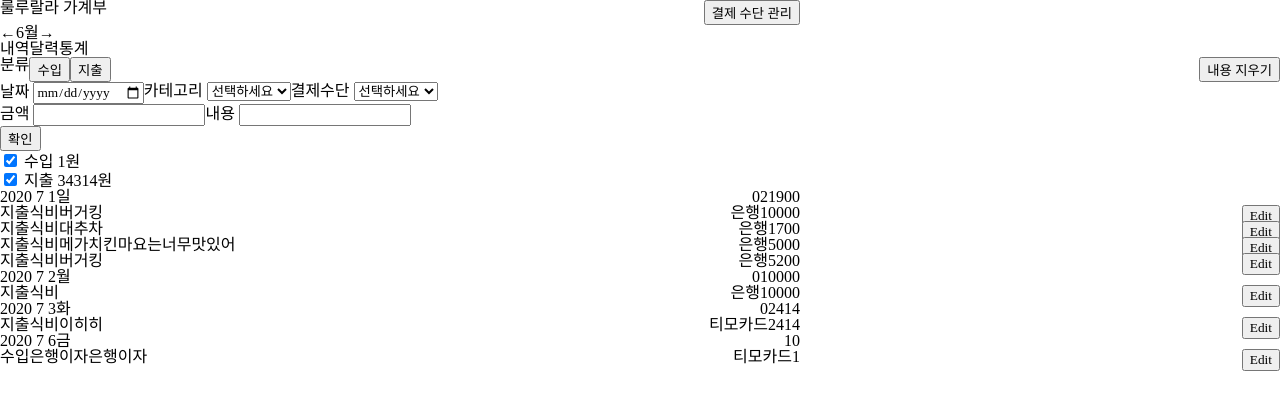
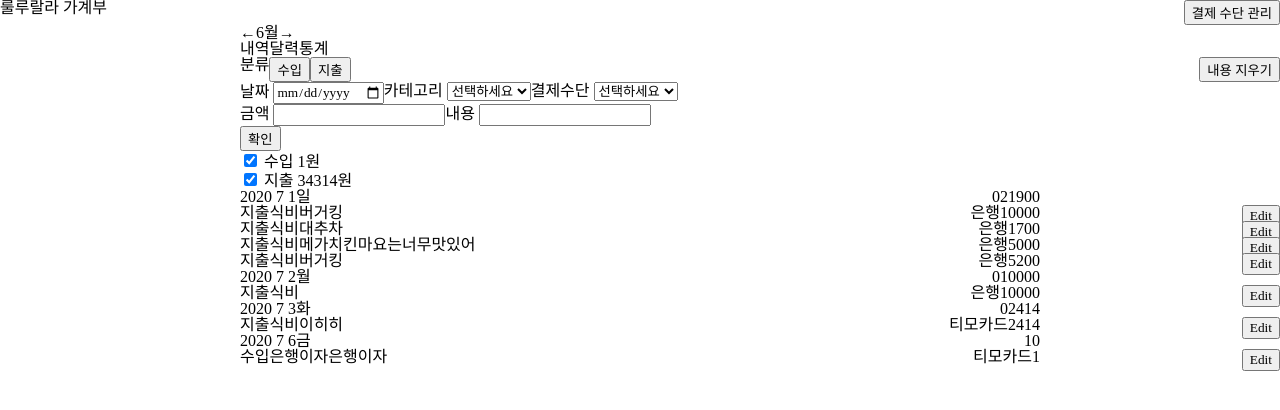
Before and after one commit to woowa-techcamp-2020/hkb-11, a website built with webpack: page frontend/static/index.html in a window 1280 px wide. Built offline with nearby package versions, Linux system fonts and the light colour scheme.

Commit message:
[#32] style(layout) - 전체 컨테이너 가운데 정렬 작업
- 컨테이너 너비를 800px로 설정
- RouterView, NavigatorView 에 너비 적용 및 가운데 정렬

```diff
--- a/frontend/static/styles/_definitions.scss
+++ b/frontend/static/styles/_definitions.scss
@@ -3,6 +3,7 @@ $font-main: 'Noto Sans KR';
 
 /* colors */
 $color-white: #ffffff;
+$color-gray-100: #f5f5f5;
 $color-gray-200: #d6d6d6;
 $color-gray-400: #a8a8a8;
 $color-gray-600: #787878;
@@ -15,3 +16,6 @@ $color-pink: #fec8c1;
 $color-beige: #f9caa7;
 $color-light-beige: #fad9c1;
 $color-complementary: #83d0c9;
+
+/* size */
+$width-container: 800px;
--- a/frontend/static/styles/base.scss
+++ b/frontend/static/styles/base.scss
@@ -148,6 +148,7 @@ textarea:focus {
 
 * {
   font-family: $font-main;
+  box-sizing: border-box;
 }
 
 /* custom base style */
@@ -159,7 +160,6 @@ textarea:focus {
 .row {
   display: flex;
   flex-direction: row;
-  width: 800px;
 
   .item {
     flex: none;
--- a/frontend/view/ContainerView/RouterView/style.scss
+++ b/frontend/view/ContainerView/RouterView/style.scss
@@ -1 +1,6 @@
 @use '@/static/styles/package' as *;
+
+#router-content {
+  width: $width-container;
+  margin: 0 auto;
+}
--- a/frontend/view/MainView/NavigatorView/style.scss
+++ b/frontend/view/MainView/NavigatorView/style.scss
@@ -1 +1,6 @@
 @use '@/static/styles/package' as *;
+
+#navigator {
+  width: $width-container;
+  margin: 0 auto;
+}
```
Also changed, not shown: 1 other file.
